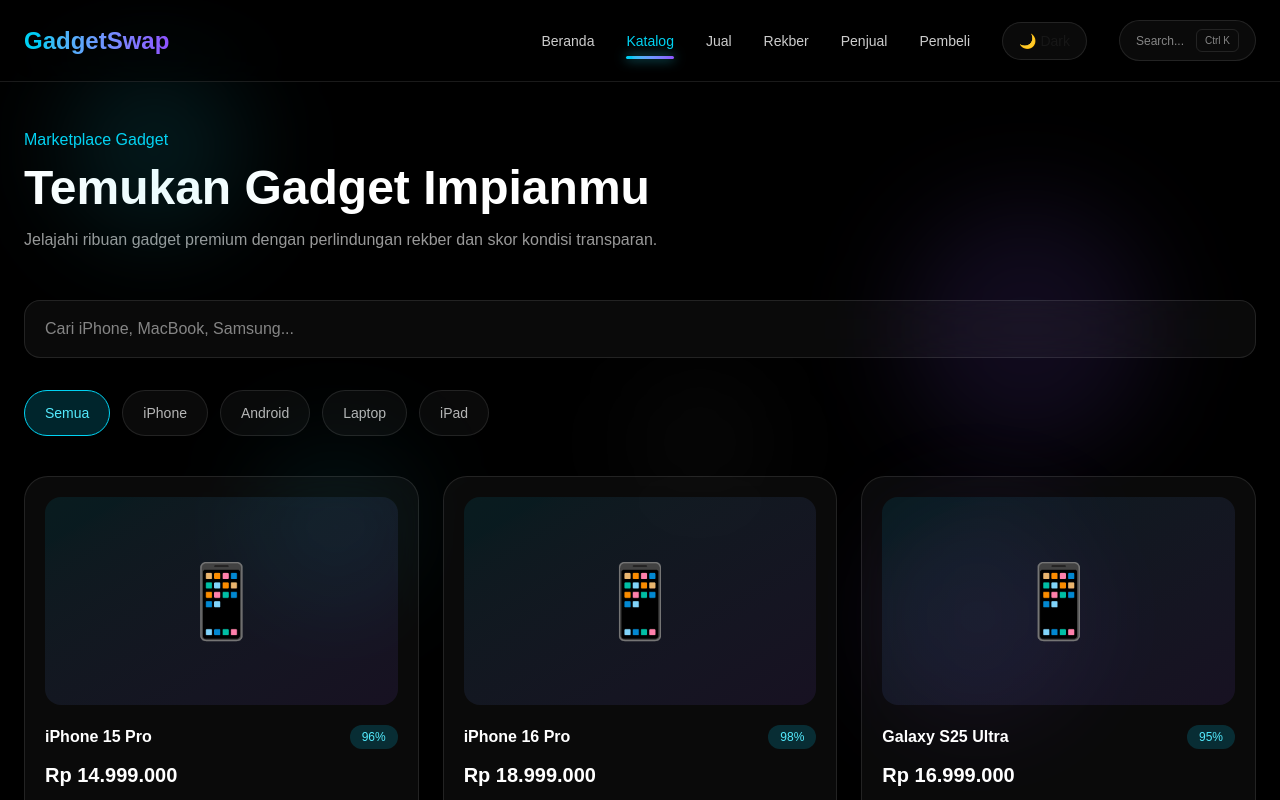
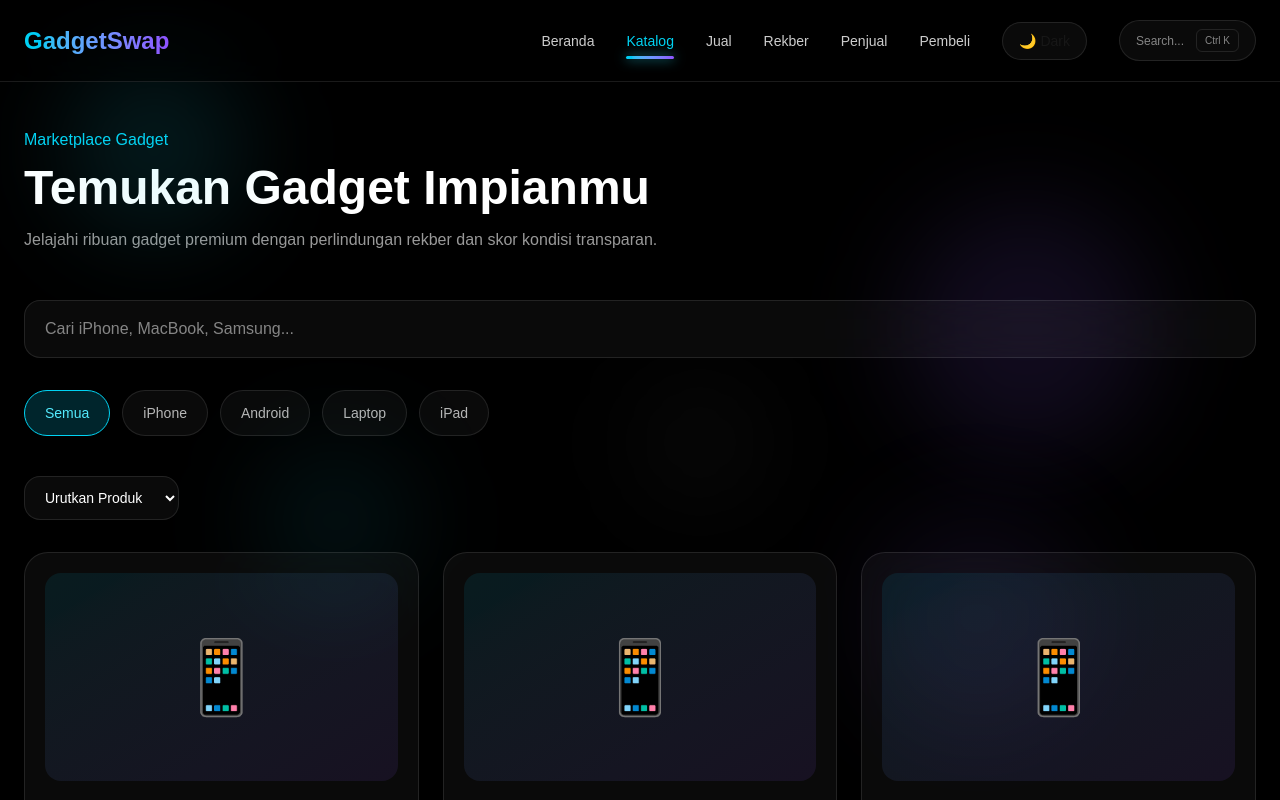
Before and after one commit to Rexlicky/gadgetswap, a Next.js app: page /marketplace in a window 1280 px wide. Shown: the top 800 px of the page. Built offline with nearby package versions, Linux system fonts and the light colour scheme.

Commit message:
feat: add product sorting

```diff
--- a/src/app/marketplace/page.js
+++ b/src/app/marketplace/page.js
@@ -4,9 +4,11 @@
 import SearchBar from "@/components/marketplace/SearchBar";
 import CategoryFilters from "@/components/marketplace/CategoryFilters";
 import ProductGrid from "@/components/marketplace/ProductGrid";
+import SortDropdown from "@/components/marketplace/SortDropdown";
 
 export default function MarketplacePage() {
   const [selectedCategory, setSelectedCategory] = useState("Semua");
+  const [sortBy, setSortBy] = useState("default");
 
   return (
     <main className="page-transition min-h-screen bg-black text-white">
@@ -29,7 +31,9 @@
           setSelectedCategory={setSelectedCategory}
         />
 
-        <ProductGrid selectedCategory={selectedCategory} />
+        <SortDropdown sortBy={sortBy} setSortBy={setSortBy} />
+
+        <ProductGrid selectedCategory={selectedCategory} sortBy={sortBy} />
       </div>
     </main>
   );
--- a/src/components/marketplace/ProductGrid.jsx
+++ b/src/components/marketplace/ProductGrid.jsx
@@ -1,15 +1,37 @@
 import ProductCard from "./ProductCard";
 import { products } from "@/data/products";
 
-export default function ProductGrid({ selectedCategory }) {
+export default function ProductGrid({ selectedCategory, sortBy }) {
   const filteredProducts =
     selectedCategory === "Semua"
       ? products
       : products.filter((product) => product.category === selectedCategory);
 
+  const sortedProducts = [...filteredProducts];
+
+  if (sortBy === "lowest-price") {
+    sortedProducts.sort(
+      (a, b) =>
+        parseInt(a.price.replace(/[^\d]/g, "")) -
+        parseInt(b.price.replace(/[^\d]/g, "")),
+    );
+  }
+
+  if (sortBy === "highest-price") {
+    sortedProducts.sort(
+      (a, b) =>
+        parseInt(b.price.replace(/[^\d]/g, "")) -
+        parseInt(a.price.replace(/[^\d]/g, "")),
+    );
+  }
+
+  if (sortBy === "highest-score") {
+    sortedProducts.sort((a, b) => parseInt(b.score) - parseInt(a.score));
+  }
+
   return (
     <div className="grid grid-cols-1 gap-6 md:grid-cols-2 lg:grid-cols-3">
-      {filteredProducts.map((product) => (
+      {sortedProducts.map((product) => (
         <ProductCard key={product.name} {...product} />
       ))}
     </div>
--- /dev/null
+++ b/src/components/marketplace/SortDropdown.jsx
@@ -0,0 +1,28 @@
+export default function SortDropdown({ sortBy, setSortBy }) {
+  return (
+    <div className="mb-8">
+      <select
+        value={sortBy}
+        onChange={(e) => setSortBy(e.target.value)}
+        className="
+          rounded-2xl
+          border
+          border-white/10
+          bg-white/[0.04]
+          px-4
+          py-3
+          text-sm
+          outline-none
+        "
+      >
+        <option value="default">Urutkan Produk</option>
+
+        <option value="lowest-price">Harga Terendah</option>
+
+        <option value="highest-price">Harga Tertinggi</option>
+
+        <option value="highest-score">Skor Tertinggi</option>
+      </select>
+    </div>
+  );
+}
```
